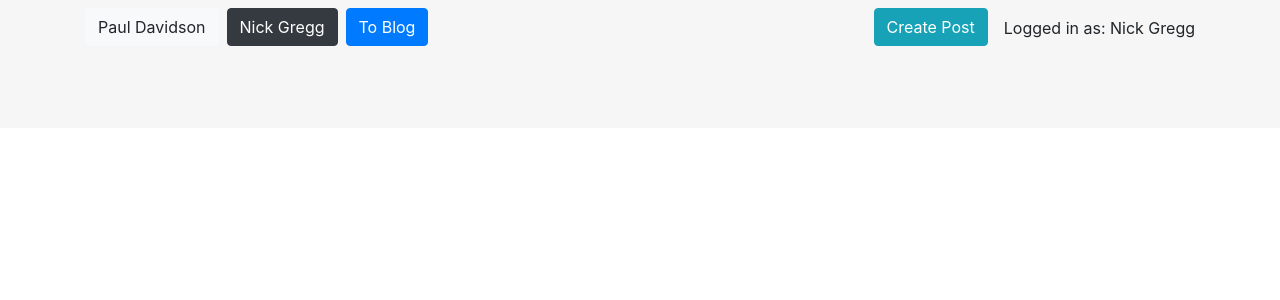
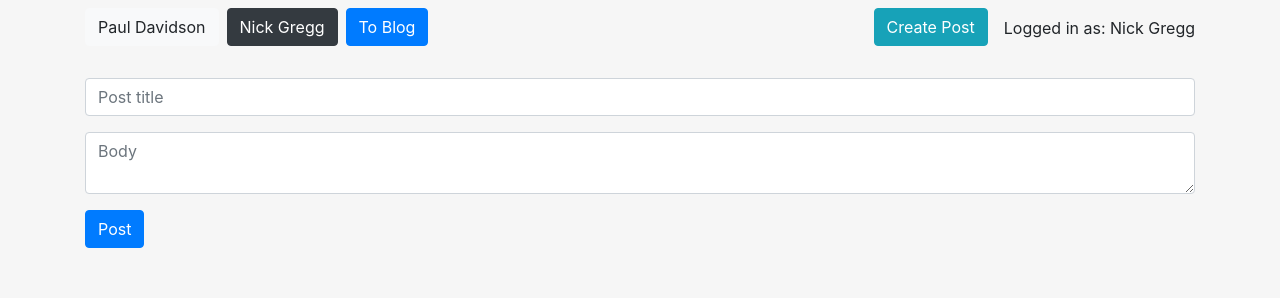
Before and after one commit to dmhorbachov/react-blog, a React (Create React App) app: page /create-post in a window 1280 px wide. Shown: the top 300 px of the page. Built offline with nearby package versions, Linux system fonts and the light colour scheme.

Commit message:
Add new post functionality

```diff
--- a/src/store/posts.js
+++ b/src/store/posts.js
@@ -7,7 +7,7 @@ const postsMock = JSON.parse(localStorage.getItem('posts')) || [
         title: 'Title 1',
         authorId: 1,
         body: 'Lorem ipsum dolor sit amet, consectetur adipisicing elit. Ad animi deleniti ipsa magnam quae quo totam. Architecto, dignissimos dolor ducimus harum, itaque laudantium necessitatibus nobis nostrum quas, quisquam saepe vero.',
-        createdAt: moment().format(),
+        createdAt: moment().format('lll'),
     },
     {
         id: 2,
@@ -33,35 +33,35 @@ const postsMock = JSON.parse(localStorage.getItem('posts')) || [
             '                    perspiciatis rerum sed voluptatum! Architecto consequuntur itaque minima optio pariatur perspiciatis\n' +
             '                    quae repellendus, sapiente tempora voluptas voluptate?\n' +
             '                </div>',
-        createdAt: moment().format(),
+        createdAt: moment().format('lll'),
     },
     {
         id: 3,
         title: 'Title 3',
         authorId: 2,
         body: 'Lorem ipsum dolor sit amet, consectetur adipisicing elit. Ad animi deleniti ipsa magnam quae quo totam. Architecto, dignissimos dolor ducimus harum, itaque laudantium necessitatibus nobis nostrum quas, quisquam saepe vero.',
-        createdAt: moment().format(),
+        createdAt: moment().format('lll'),
     },
     {
         id: 4,
         title: 'Title 4',
         authorId: 1,
         body: 'Lorem ipsum dolor sit amet, consectetur adipisicing elit. Ad animi deleniti ipsa magnam quae quo totam. Architecto, dignissimos dolor ducimus harum, itaque laudantium necessitatibus nobis nostrum quas, quisquam saepe vero.',
-        createdAt: moment().format(),
+        createdAt: moment().format('lll'),
     },
     {
         id: 5,
         title: 'Title 5',
         authorId: 2,
         body: 'Lorem ipsum dolor sit amet, consectetur adipisicing elit. Ad animi deleniti ipsa magnam quae quo totam. Architecto, dignissimos dolor ducimus harum, itaque laudantium necessitatibus nobis nostrum quas, quisquam saepe vero.',
-        createdAt: moment().format(),
+        createdAt: moment().format('lll'),
     },
     {
         id: 6,
         title: 'Title 6',
         authorId: 1,
         body: 'Lorem ipsum dolor sit amet, consectetur adipisicing elit. Ad animi deleniti ipsa magnam quae quo totam. Architecto, dignissimos dolor ducimus harum, itaque laudantium necessitatibus nobis nostrum quas, quisquam saepe vero.',
-        createdAt: moment().format(),
+        createdAt: moment().format('lll'),
     },
 ];
 
@@ -77,5 +77,6 @@ const slice = createSlice({
 });
 
 export const posts = state => state.posts;
+export const {create} = slice.actions;
 
 export default slice.reducer
--- a/src/views/Blog.js
+++ b/src/views/Blog.js
@@ -9,7 +9,7 @@ const Blog = () => {
     let blogPosts = useSelector(posts);
     const currentUser = useSelector(user);
 
-    const [currentUserOnly, setCurrentUserOnly] = useState(true);
+    const [currentUserOnly, setCurrentUserOnly] = useState(false);
 
     if(currentUserOnly) {
         blogPosts = blogPosts.filter((post) => post.authorId === currentUser.id);
--- a/src/views/CreatePost.js
+++ b/src/views/CreatePost.js
@@ -1,7 +1,66 @@
+import React, {useState} from "react";
+import {create} from '../store/posts'
+import {useDispatch, useSelector} from "react-redux";
+import moment from "moment";
+import {user} from "../store/currentUser";
+import {useHistory} from 'react-router-dom'
+
 const CreatePost = () => {
+    const [title, setTitle] = useState('');
+    const [body, setBody] = useState('');
+
+    const currentUser = useSelector(user);
+    const dispatch = useDispatch();
+    let history = useHistory();
+
+    const handleTitleChange = (event) => {
+        setTitle(event.target.value);
+        event.preventDefault();
+    }
+
+    const handleBodyChange = (event) => {
+        setBody(event.target.value);
+        event.preventDefault();
+    }
+
+    const handleFormSubmit = (event) => {
+        event.preventDefault();
+        dispatch(create({
+            title,
+            body,
+            createdAt: moment().format('lll'),
+            authorId: currentUser.id
+        }));
+
+        history.push('/');
+    };
+
     return (
-        <div className="create-post"/>
+        <div className="create-post container">
+            <form onSubmit={handleFormSubmit}>
+                <div className="form-group">
+                    <input
+                        type="text"
+                        className="form-control"
+                        value={title}
+                        placeholder="Post title"
+                        onChange={handleTitleChange}
+                    />
+                </div>
+                <div className="form-group">
+                    <textarea
+                        name="body"
+                        className="form-control"
+                        placeholder="Body"
+                        onChange={handleBodyChange}
+                    >
+                        {body}
+                    </textarea>
+                </div>
+                <input type="submit" value="Post" className="btn btn-primary"/>
+            </form>
+        </div>
     );
-}
+};
 
 export default CreatePost
```
